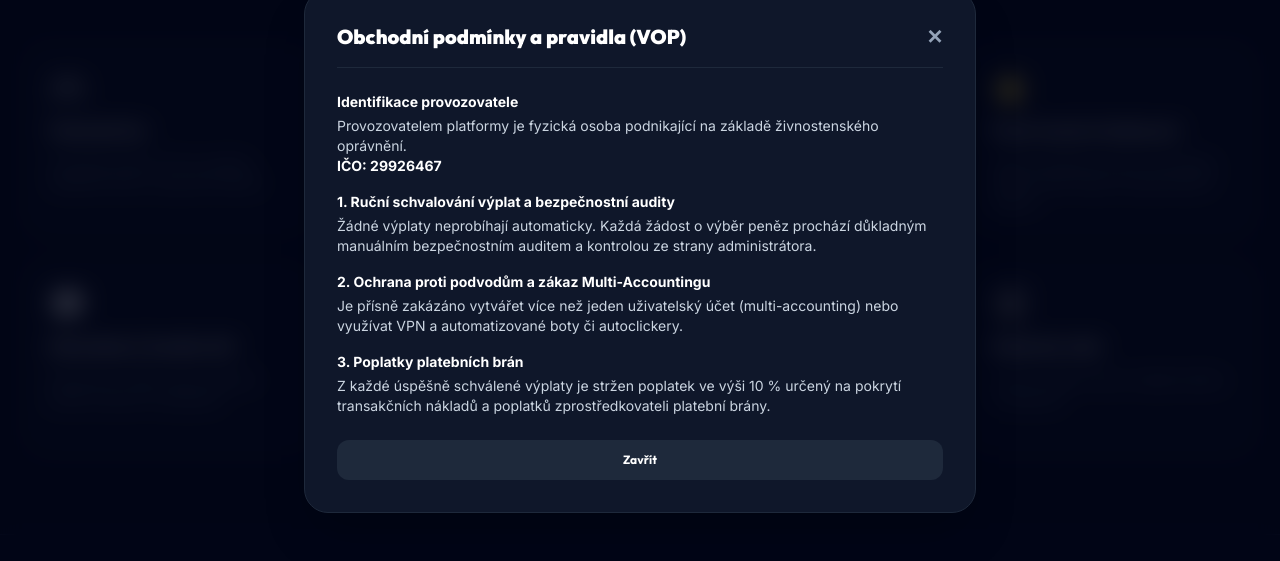
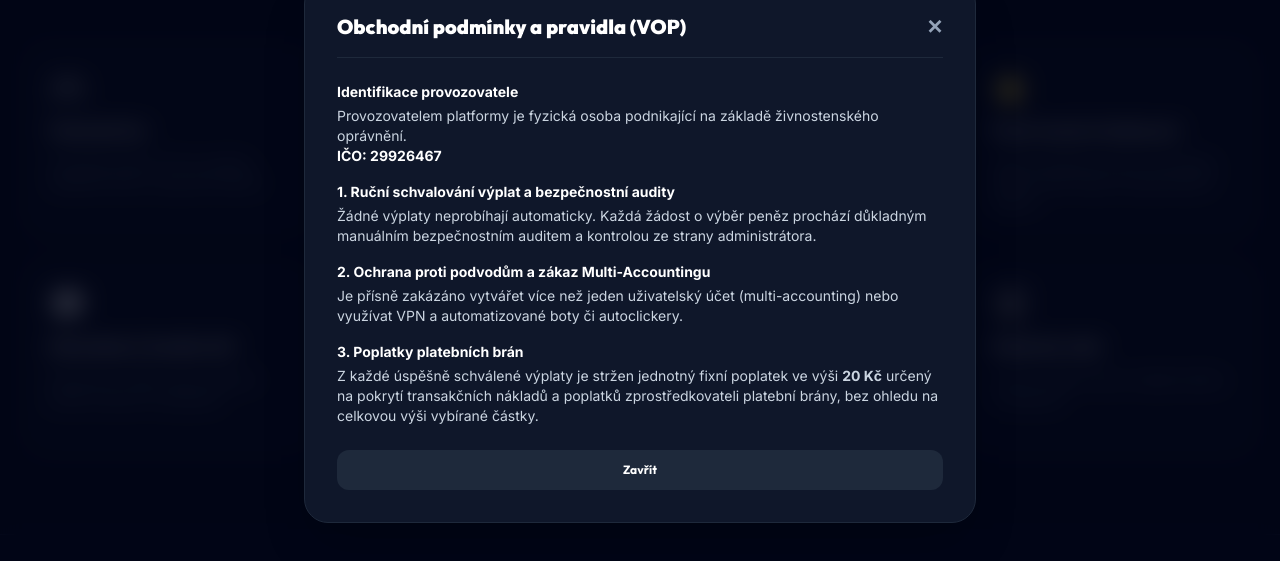
Before and after one commit to Benik123/NeonPayPulse, a website: page public/index.html in a window 1280 px wide. Both pictures are taken after a click on the button "Obchodní podmínky (VOP)". Shown: the part 1798-2359 px from the top of the page. Drawn offline with nearby package versions, Linux system fonts and the light colour scheme.

Commit message:
Update fixed payout fee in index VOP modal

```diff
--- a/public/index.html
+++ b/public/index.html
@@ -281,7 +281,7 @@
         </div>
     </section>
 
-    <!-- Patička s odkazy na Modaly -->
+   <!-- Patička s odkazy na Modaly -->
     <footer class="border-t border-slate-800/80 py-12 px-6 bg-slate-950 text-slate-500 text-xs">
         <div class="max-w-7xl mx-auto flex flex-col sm:flex-row justify-between items-center gap-6">
             <div class="flex items-center space-x-2">
@@ -317,7 +317,7 @@
                 </div>
                 <div>
                     <strong class="text-white block mb-1">3. Poplatky platebních brán</strong>
-                    <p>Z každé úspěšně schválené výplaty je stržen poplatek ve výši 10 % určený na pokrytí transakčních nákladů a poplatků zprostředkovateli platební brány.</p>
+                    <p>Z každé úspěšně schválené výplaty je stržen jednotný fixní poplatek ve výši <strong>20 Kč</strong> určený na pokrytí transakčních nákladů a poplatků zprostředkovateli platební brány, bez ohledu na celkovou výši vybírané částky.</p>
                 </div>
             </div>
             <button onclick="closeModal('vop-modal')" class="w-full py-3 bg-slate-800 hover:bg-slate-700 text-white font-heading font-bold rounded-xl transition text-xs cursor-pointer">Zavřít</button>
```
